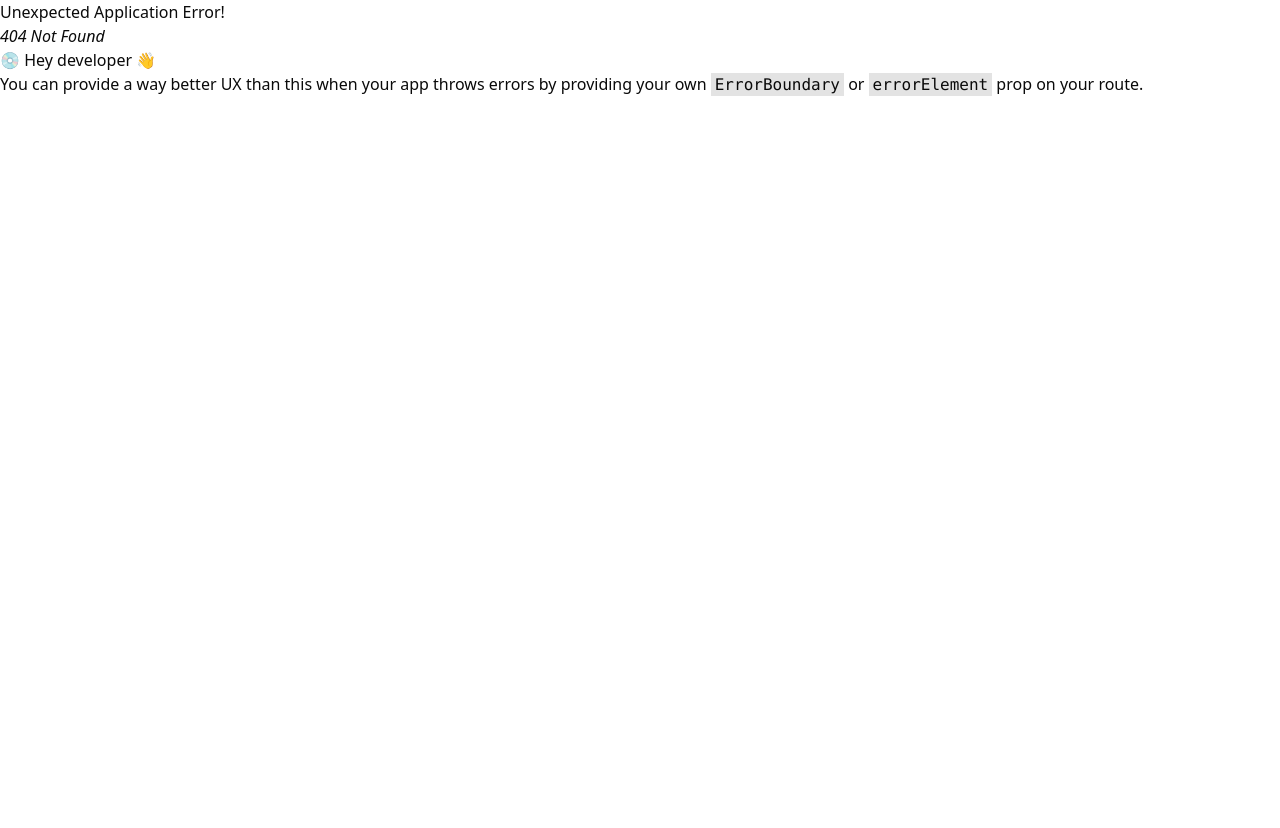
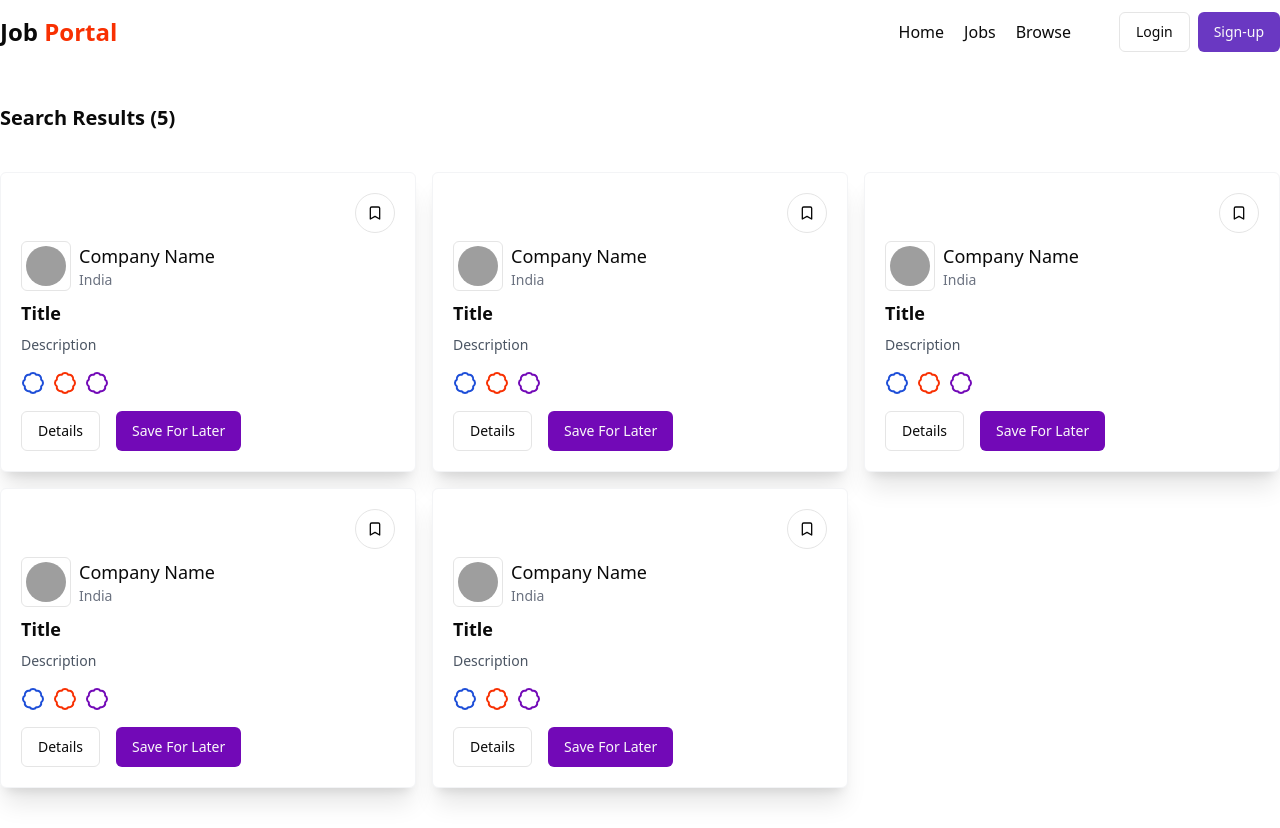
Before and after one commit to lakshshinde001/JOB-HUNT, a React (Vite) app in the folder client/: page /browse in a window 1280 px wide. Before the commit this address had no page. Before the commit the page ends 800 px from the top, so only its background shows below. Built offline with nearby package versions, Linux system fonts and the light colour scheme; grey boxes are pictures that could not be loaded.

Commit message:
Added Browse page

```diff
--- a/client/src/App.jsx
+++ b/client/src/App.jsx
@@ -5,6 +5,7 @@
 import SignUp from './components/auth/Sign-up'
 import Home from './components/Home'
 import Jobs from './components/Jobs'
+import Browse from './components/Browse'
 
 const appRouter = createBrowserRouter([
   {
@@ -22,6 +23,10 @@
   {
     path : "/jobs",
     element : <Jobs/>
+  },
+  {
+    path : "/browse",
+    element : <Browse/>
   }
 ])
 
--- /dev/null
+++ b/client/src/components/Browse.jsx
@@ -0,0 +1,28 @@
+import React from 'react'
+import Job from './Job'
+import Navbar from './shared/Navbar'
+
+const allJobs = [1,2,3,4,5]
+
+function Browse() {
+  return (
+    <div>
+            <Navbar />
+            <div className='max-w-7xl mx-auto my-10'>
+                <h1 className='font-bold text-xl my-10'>Search Results ({allJobs.length})</h1>
+                <div className='grid grid-cols-3 gap-4'>
+                    {
+                        allJobs.map((job) => {
+                            return (
+                                <Job key={job._id} job={job}/>
+                            )
+                        })
+                    }
+                </div>
+
+            </div>
+        </div>
+  )
+}
+
+export default Browse
```
